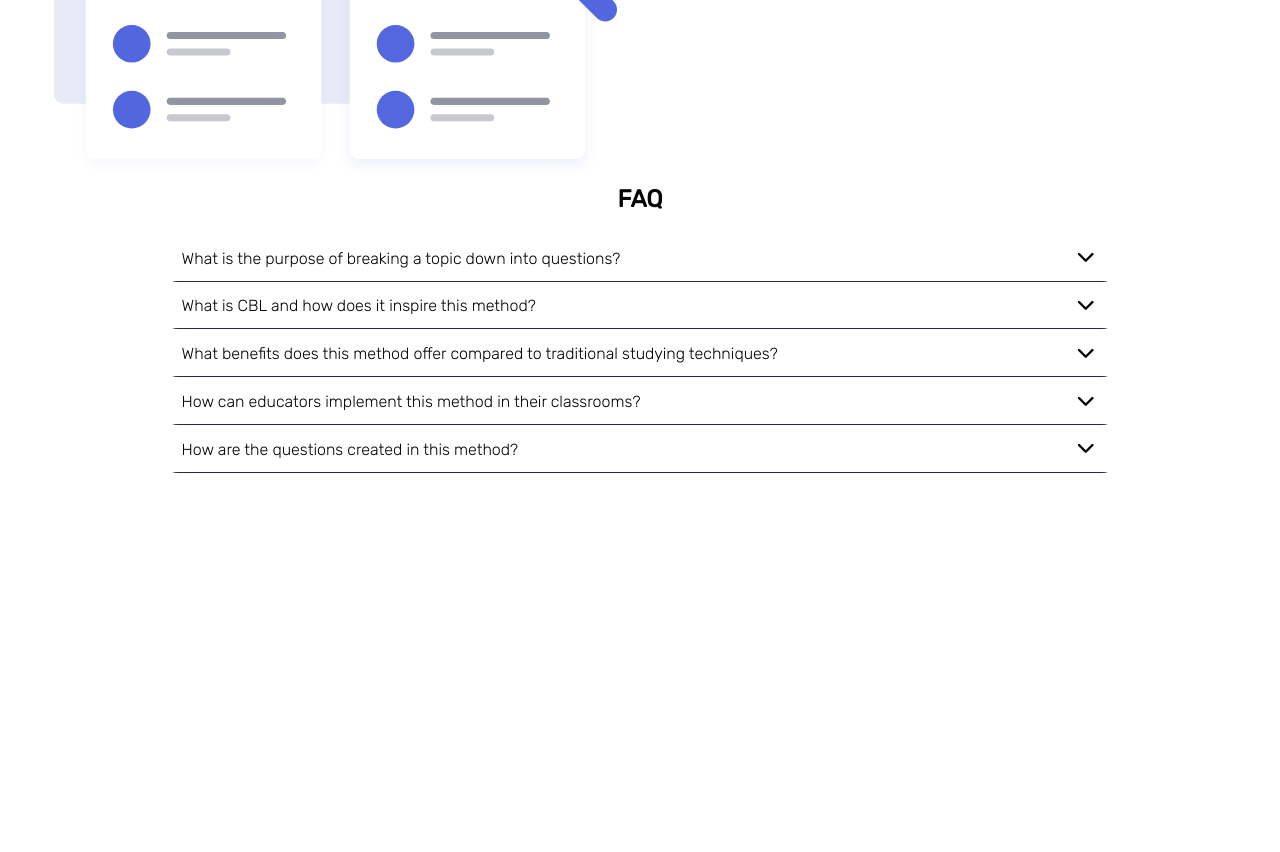
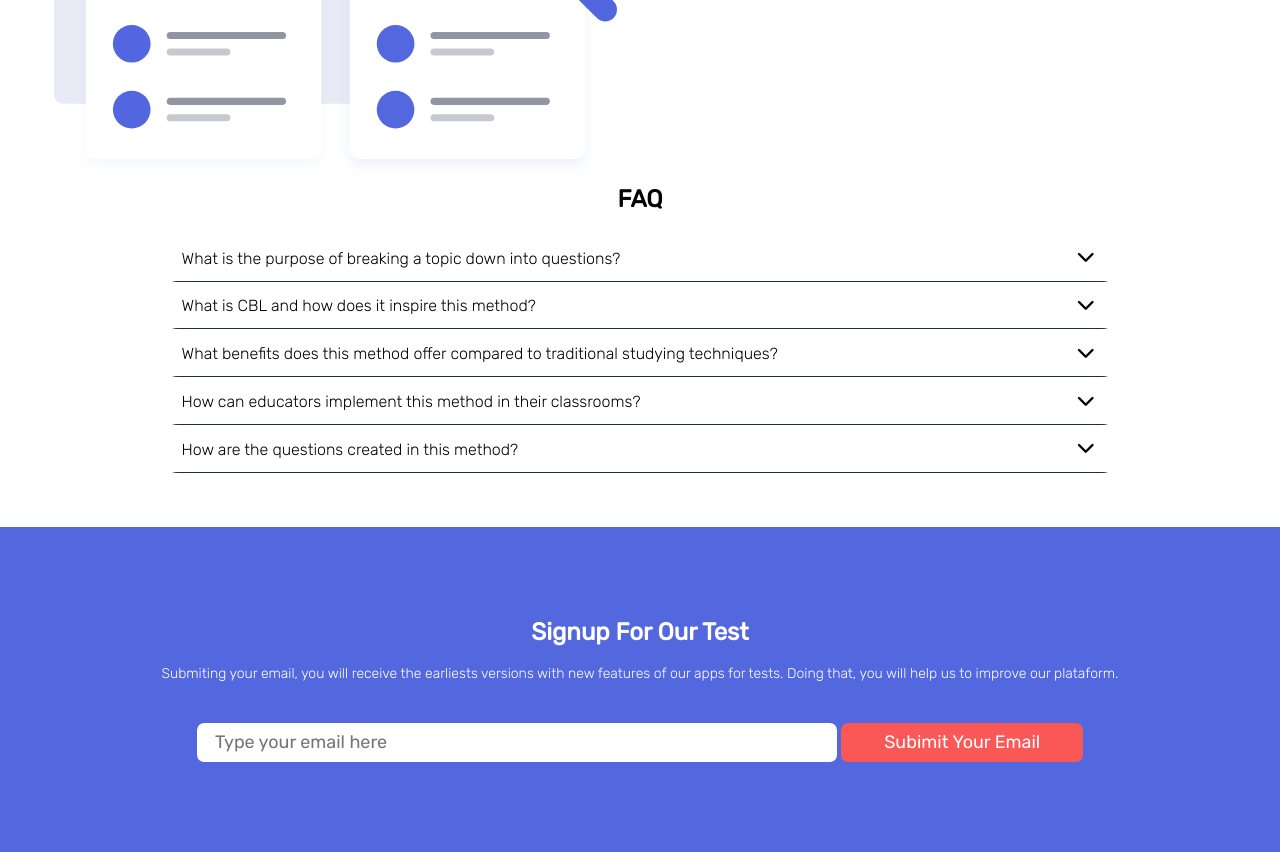
Before and after one commit to Yasmin-Carloto/Divider-Landing-Page, a plain HTML site: page index.html in a window 1280 px wide. Shown: the part 1225-2077 px from the top of the page. Before the commit the page ends 1698 px from the top, so only its background shows below. Drawn offline with Linux system fonts and the light colour scheme.

Commit message:
feat: creating form for receiving beta features to test

```diff
--- a/index.html
+++ b/index.html
@@ -31,7 +31,7 @@
         </li>
 
         <li>
-          <a href="#">Contact</a>
+          <a href="#update-form-container">Contact</a>
         </li>
 
         <li>
@@ -136,8 +136,21 @@
         </div>
       </div>
     </section>
+
+    <section id="update-form-container">
+      <div id="form-information-container">
+        <h2 class="section-title clean">Signup for our test</h2>
+        <p id="form-description">Submiting your email, you will receive the earliests versions with new features of our apps for tests. Doing that, you will help us to improve our plataform.</p>
+      </div>
+
+      <span class="error" id="email-error"></span>
+
+      <form id="form-container" action="">
+        <input type="email" name="email-field" id="email-field" placeholder="Type your email here" required/>
+        <input type="submit" value="Subimit your email" id="submit-button"/>
+      </form>
+    </section>
   </main>
-
 
   <script src="scripts/script.js"></script>
 </body>
--- a/scripts/script.js
+++ b/scripts/script.js
@@ -77,3 +77,23 @@ for(let i = 0; i< accordionsButtonFaq.length; i++){
         }
     })
 }
+
+function validateEmailByRegex(email){
+    let regexEmail = /\S+@\S+\.\S+/
+
+    return regexEmail.test(email)
+}
+
+const submitButton = document.getElementById("submit-button")
+const emailField = document.getElementById("email-field")
+const errorEmail = document.getElementById("email-error")
+submitButton.addEventListener("submit", (e) => {
+    e.preventDefault()
+    const isEmailValid = validateEmailByRegex(emailField.value)
+
+    if(!isEmailValid || emailField.value == ""){
+        errorEmail.innerText = "Fill with a valid email!"
+    }else{
+        errorEmail.innerText = ""
+    }
+})
--- a/styles/main-app-faq/main-app-faq.css
+++ b/styles/main-app-faq/main-app-faq.css
@@ -1,10 +1,6 @@
 #faq-section-container{
     max-width: 75%;
-    margin: auto;
-}
-
-#faq-container{
-
+    margin: 3em auto;
 }
 
 .faq{
--- /dev/null
+++ b/styles/main-app-update-form/main-app-update-form.css
@@ -0,0 +1,72 @@
+#update-form-container{
+    margin: auto;
+    padding: 4em 1em;
+    background-color: var(--soft-blue);
+}
+
+#form-information-container{
+    color: var(--white);
+}
+
+#form-description{
+    font-family: "Rubik Light";
+    font-size: 14px;
+    text-align: center;
+}
+
+.error{
+    color: var(--error-red);
+    font-size: 16px;
+}
+
+#form-container{
+    padding: 1em 0;
+}
+
+#form-container{
+    margin: auto;
+    text-align: center;
+}
+
+#email-field{
+    margin: auto;
+    display: block;
+    width: 90%;
+    padding: 0.5em 1em;
+    border-radius: 0.4em;
+    border: none;
+}
+
+input:focus{
+    box-shadow: 0 0 0 0;
+    outline: 2px solid var(--soft-red);
+    border: 2px solid var(--soft-red);
+}
+
+#submit-button{
+    border: none;
+    width: 80%;
+    margin-top: 0.5em;
+    padding: 0.5em;
+    background-color: var(--soft-red);
+    text-transform: capitalize;
+    color: var(--white);
+    border-radius: 0.4em;
+    cursor: pointer;
+}
+
+@media screen and (min-width: 1100px){
+    #update-form-container{
+        padding: 4em 2em;
+    }
+
+    #email-field{
+        display: inline;
+        width: 50%;
+    }
+
+    #submit-button{
+        width: 20%;
+        display: inline;
+    }
+}
--- a/styles/style.css
+++ b/styles/style.css
@@ -2,6 +2,7 @@
 @import url(/styles/main-app-introduction/main-app-introduction.css);
 @import url(/styles/main-app-features/main-app-features.css);
 @import url(/styles/main-app-faq/main-app-faq.css);
+@import url(/styles/main-app-update-form/main-app-update-form.css);
 
 *{
     font-family: "Rubik Regular", sans-serif;
@@ -16,6 +17,7 @@
     --very-dark-blue: hsl(229, 31%, 21%);
     --dark-gray: #282828;
     --white: #fff;
+    --error-red: rgb(153, 0, 0);
 }
 
 html, body {
@@ -48,7 +50,6 @@ body {
     clear: both;
 }
 
-
 @font-face {
     font-family: "Rubik Regular";
     src: url(/fonts/rubik/static/Rubik-Regular.ttf);
```
